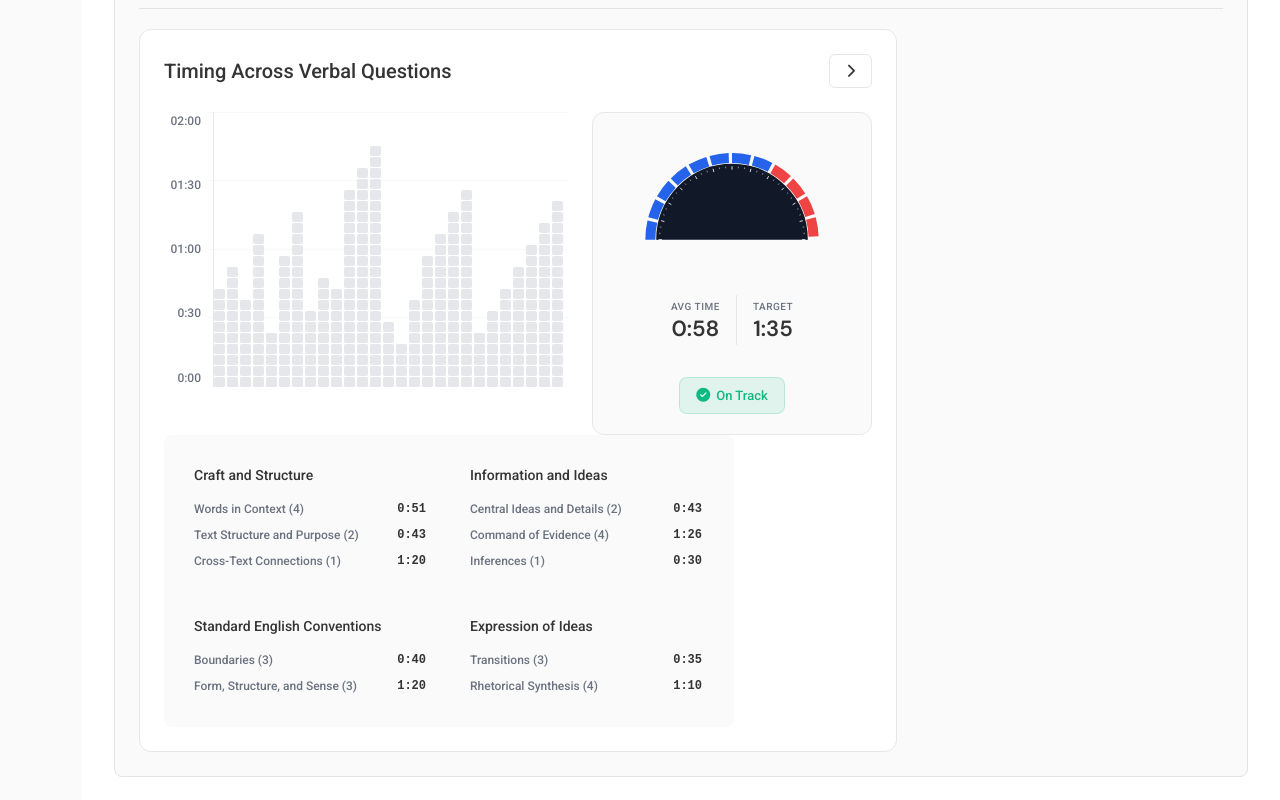
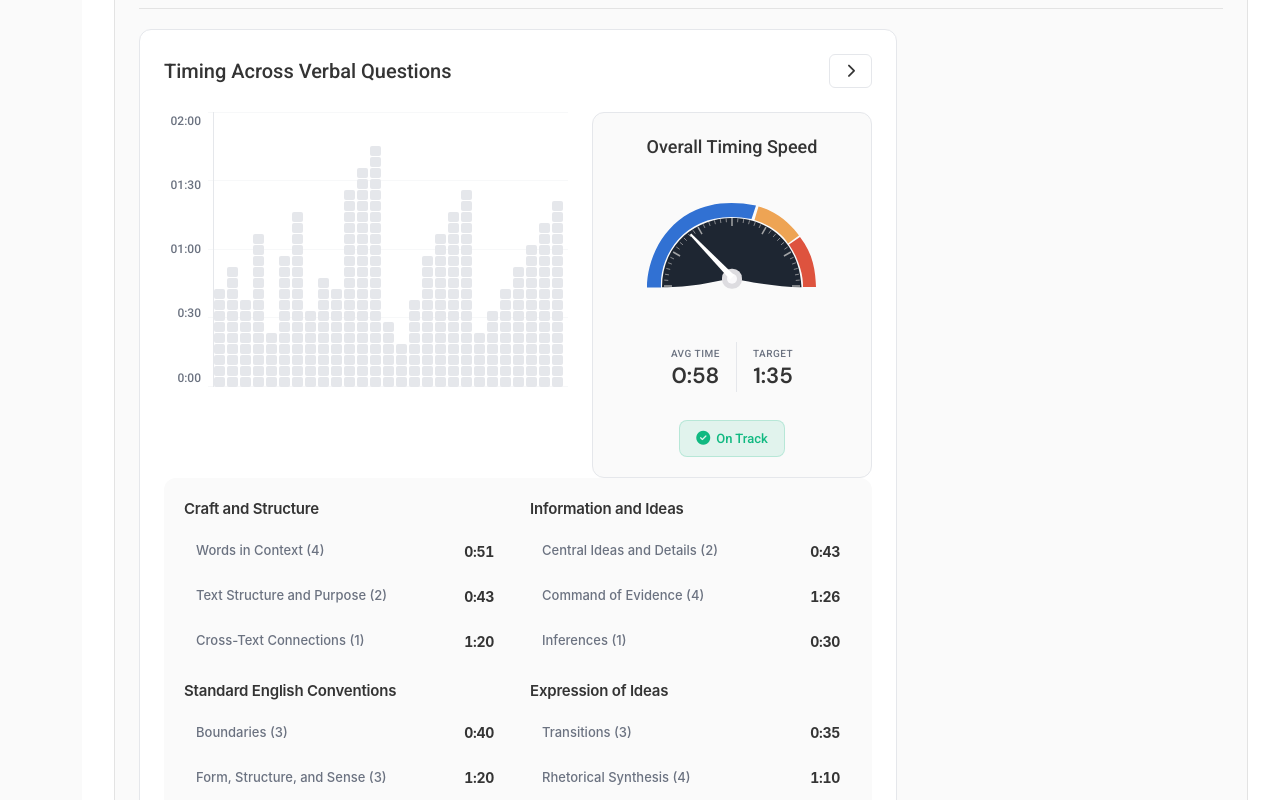
Before and after one commit to Orujhimaru/max_odyssey, a React (Vite) app: page /lab in a window 1280 px wide. Shown: the part 1060-1860 px from the top of the page. Built offline with nearby package versions, Linux system fonts and the light colour scheme; a web font is replaced by a local one.

Commit message:
spedometer fixes

```diff
--- a/src/components/QuestionTimingTracker/QuestionTimingTracker.css
+++ b/src/components/QuestionTimingTracker/QuestionTimingTracker.css
@@ -194,6 +194,70 @@
   font-size: 11px;
 }
 
+/* Subtopic Grid - Two Column Layout */
+.subtopic-grid {
+  display: grid;
+  grid-template-columns: 1fr 1fr;
+  gap: 24px;
+  padding: 20px;
+  background-color: var(--bg-secondary);
+  border-radius: 12px;
+  max-width: 900px;
+}
+
+.subtopic-column {
+  display: flex;
+  flex-direction: column;
+  gap: 20px;
+}
+
+.subtopic-category {
+  display: flex;
+  flex-direction: column;
+  gap: 8px;
+}
+
+.subtopic-category-title {
+  font-family: 'Inter', -apple-system, BlinkMacSystemFont, sans-serif;
+  font-size: 15px;
+  font-weight: 600;
+  color: var(--text-primary);
+  margin-bottom: 4px;
+  letter-spacing: -0.2px;
+}
+
+.subtopic-item {
+  display: flex;
+  justify-content: space-between;
+  align-items: center;
+  padding: 8px 12px;
+  border-radius: 6px;
+  cursor: pointer;
+  transition: all 0.2s ease;
+}
+
+.subtopic-item:hover,
+.subtopic-item.highlighted {
+  background: rgba(59, 130, 246, 0.1);
+}
+
+.subtopic-name {
+  font-family: 'Inter', -apple-system, BlinkMacSystemFont, sans-serif;
+  font-size: 13px;
+  color: var(--text-secondary);
+  font-weight: 500;
+}
+
+.subtopic-time {
+  font-family: 'Inter', -apple-system, BlinkMacSystemFont, sans-serif;
+  font-size: 14px;
+  font-weight: 700;
+  color: var(--text-primary);
+  letter-spacing: -0.3px;
+  font-variant-numeric: tabular-nums;
+}
+
+/* Legacy legend styles (keeping for math mode) */
 .legend {
   display: flex;
   flex-wrap: wrap;
@@ -290,11 +354,19 @@
   display: flex;
   flex-direction: column;
   align-items: center;
-  gap: 20px;
+  gap: 16px;
   padding: 20px;
   background: rgba(0, 0, 0, 0.02);
   border-radius: 12px;
   border: 1px solid var(--border-color);
+}
+
+.pace-section-title {
+  font-size: 18px;
+  font-weight: 600;
+  color: var(--text-primary);
+  margin: 0 0 8px 0;
+  text-align: center;
 }
 
 [data-theme="dark"] .pace-speedometer-section {
--- a/src/components/QuestionTimingTracker/QuestionTimingTracker.jsx
+++ b/src/components/QuestionTimingTracker/QuestionTimingTracker.jsx
@@ -98,6 +98,7 @@ const QuestionTimingTracker = ({
   const [tooltipPosition, setTooltipPosition] = useState({ x: 0, y: 0 });
   const [isSecondChartVisible, setIsSecondChartVisible] = useState(false);
   const [animationKey, setAnimationKey] = useState(0);
+  const [hoveredSubtopic, setHoveredSubtopic] = useState(null); // New state for subtopic hover
 
   // Determine if we're in math mode and get appropriate data
   const isMathMode = isSecondChartVisible;
@@ -117,6 +118,7 @@ const QuestionTimingTracker = ({
     setIsSecondChartVisible(!isSecondChartVisible);
     setAnimationKey((prev) => prev + 1);
     setHoveredQuestionIndex(null); // Reset hover state when switching
+    setHoveredSubtopic(null); // Reset subtopic hover
   };
 
   // Calculate average timing for each subtopic/difficulty
@@ -153,13 +155,14 @@ const QuestionTimingTracker = ({
 
   const subtopicAverages = calculateSubtopicAverages();
 
-  // Find the subtopic/difficulty of the currently hovered question
+  // Find the subtopic/difficulty of the currently hovered question OR use hoveredSubtopic
   const hoveredCategory =
-    hoveredQuestionIndex !== null
+    hoveredSubtopic ||
+    (hoveredQuestionIndex !== null
       ? isMathMode
         ? MATH_QUESTION_DIFFICULTY_MAP[hoveredQuestionIndex]?.difficulty
         : VERBAL_QUESTION_SUBTOPIC_MAP[hoveredQuestionIndex]?.subtopic
-      : null;
+      : null);
 
   // Determine if a question's category matches the hovered category
   const isQuestionInHoveredCategory = (questionIndex) => {
@@ -219,8 +222,7 @@ const QuestionTimingTracker = ({
         <h2 className="tracker-title">{currentTitle}</h2>
         <button className="toggle-chart-button" onClick={toggleChart}>
           <i
-            className={`fas fa-chevron-${
-              isSecondChartVisible ? "left" : "right"
+            className={`fas fa-chevron-${isSecondChartVisible ? "left" : "right"
               }`}
           ></i>
         </button>
@@ -268,6 +270,7 @@ const QuestionTimingTracker = ({
               {normalizedTimes.map((timeInSeconds, index) => {
                 const height = Math.min((timeInSeconds / maxTime) * 100, 100);
                 const isHighlighted = isQuestionInHoveredCategory(index);
+                const isDimmed = hoveredCategory && !isHighlighted; // Dim if category is hovered but this bar isn't in it
                 const questionData = isMathMode
                   ? MATH_QUESTION_DIFFICULTY_MAP[index]
                   : VERBAL_QUESTION_SUBTOPIC_MAP[index];
@@ -279,9 +282,8 @@ const QuestionTimingTracker = ({
                 return (
                   <div
                     key={index}
-                  className={`question-column ${
-                    isHighlighted ? "highlighted" : ""
-                  }`}
+                    className={`question-column ${isHighlighted ? "highlighted" : ""
+                      } ${isDimmed ? "dimmed" : ""}`}
                     style={{ height: "100%" }}
                     onMouseEnter={(e) => handleMouseEnter(index, e)}
                   >
@@ -316,8 +318,13 @@ const QuestionTimingTracker = ({
 
         {/* Speedometer Section */}
         <div className="pace-speedometer-section">
+          <h3 className="pace-section-title">Overall Timing Speed</h3>
           <div className="speedometer-wrapper">
-            <SpeedometerIcon ratio={speedometerRatio} />
+            <SpeedometerIcon
+              ratio={speedometerRatio}
+              avgTime={avgTime}
+              targetTime={targetTime}
+            />
           </div>
 
           <div className="pace-stats-compact">
@@ -419,10 +426,11 @@ const QuestionTimingTracker = ({
         </div>
       )}
 
-      {/* Legend */}
+      {/* Subtopic Grid / Legend */}
+      {isMathMode ? (
+        // Math Mode - keep existing legend
         <div className="legend">
-        {isMathMode
-          ? MATH_DIFFICULTY_DATA.map((difficulty, idx) => {
+          {MATH_DIFFICULTY_DATA.map((difficulty, idx) => {
             const averageTime = subtopicAverages[difficulty.name] || 0;
             const formattedTime = formatTime(Math.round(averageTime));
             const isDifficultyHighlighted =
@@ -431,9 +439,10 @@ const QuestionTimingTracker = ({
             return (
               <div
                 key={idx}
-                  className={`legend-group ${
-                    isDifficultyHighlighted ? "highlighted" : ""
+                className={`legend-group ${isDifficultyHighlighted ? "highlighted" : ""
                   }`}
+                onMouseEnter={() => setHoveredSubtopic(difficulty.name)}
+                onMouseLeave={() => setHoveredSubtopic(null)}
               >
                 <h4 className="legend-group-title">{difficulty.name}</h4>
                 <div className="legend-items">
@@ -448,22 +457,19 @@ const QuestionTimingTracker = ({
                 </div>
               </div>
             );
-            })
-          : VERBAL_SUBTOPIC_DATA.map((mainTopic, idx) => {
-              // Check if any subtopic in this main topic is currently hovered
-              const isMainTopicHighlighted = mainTopic.subtopics.some(
-                (subtopic) => subtopic.name === hoveredCategory
-              );
-
-              return (
-                <div
-                  key={idx}
-                  className={`legend-group ${
-                    isMainTopicHighlighted ? "highlighted" : ""
-                  }`}
-                >
-                  <h4 className="legend-group-title">{mainTopic.name}</h4>
-                  <div className="legend-items">
+          })}
+        </div>
+      ) : (
+        // Verbal Mode - new two-column subtopic grid
+        <div className="subtopic-grid">
+          {/* Column 1: Craft and Structure + Standard English Conventions */}
+          <div className="subtopic-column">
+            {[
+              VERBAL_SUBTOPIC_DATA[0], // Craft and Structure
+              VERBAL_SUBTOPIC_DATA[2], // Standard English Conventions
+            ].map((mainTopic, idx) => (
+              <div key={idx} className="subtopic-category">
+                <h4 className="subtopic-category-title">{mainTopic.name}</h4>
                 {mainTopic.subtopics.map((subtopic, sIdx) => {
                   const averageTime = subtopicAverages[subtopic.name] || 0;
                   const formattedTime = formatTime(Math.round(averageTime));
@@ -473,26 +479,56 @@ const QuestionTimingTracker = ({
                   return (
                     <div
                       key={sIdx}
-                          className={`legend-item ${
-                            isSubtopicHighlighted ? "highlighted" : ""
+                      className={`subtopic-item ${isSubtopicHighlighted ? "highlighted" : ""
                         }`}
+                      onMouseEnter={() => setHoveredSubtopic(subtopic.name)}
+                      onMouseLeave={() => setHoveredSubtopic(null)}
                     >
-                          <div className="legend-content">
-                            <span className="legend-text">
+                      <span className="subtopic-name">
                         {subtopic.name} ({subtopic.questions})
                       </span>
-                            <span className="legend-timing">
-                              {formattedTime}
-                            </span>
-                          </div>
+                      <span className="subtopic-time">{formattedTime}</span>
                     </div>
                   );
                 })}
               </div>
+            ))}
+          </div>
+
+          {/* Column 2: Information and Ideas + Expression of Ideas */}
+          <div className="subtopic-column">
+            {[
+              VERBAL_SUBTOPIC_DATA[1], // Information and Ideas
+              VERBAL_SUBTOPIC_DATA[3], // Expression of Ideas
+            ].map((mainTopic, idx) => (
+              <div key={idx} className="subtopic-category">
+                <h4 className="subtopic-category-title">{mainTopic.name}</h4>
+                {mainTopic.subtopics.map((subtopic, sIdx) => {
+                  const averageTime = subtopicAverages[subtopic.name] || 0;
+                  const formattedTime = formatTime(Math.round(averageTime));
+                  const isSubtopicHighlighted =
+                    hoveredCategory === subtopic.name;
+
+                  return (
+                    <div
+                      key={sIdx}
+                      className={`subtopic-item ${isSubtopicHighlighted ? "highlighted" : ""
+                        }`}
+                      onMouseEnter={() => setHoveredSubtopic(subtopic.name)}
+                      onMouseLeave={() => setHoveredSubtopic(null)}
+                    >
+                      <span className="subtopic-name">
+                        {subtopic.name} ({subtopic.questions})
+                      </span>
+                      <span className="subtopic-time">{formattedTime}</span>
                     </div>
                   );
                 })}
               </div>
+            ))}
+          </div>
+        </div>
+      )}
     </div>
   );
 };
--- a/src/components/SpeedometerIcon/SpeedometerIcon.jsx
+++ b/src/components/SpeedometerIcon/SpeedometerIcon.jsx
@@ -1,39 +1,77 @@
 import React from "react";
 import "./SpeedometerIcon.css";
+import speedometerBg from "../../assets/spedometer_bg.svg";
+import speedometerColors from "../../assets/spedometer_colors.svg";
 
-const SpeedometerIcon = React.memo(({ ratio }) => {
-  const [currentAngle, setCurrentAngle] = React.useState(-180);
+// ========== POSITIONING CONSTANTS - ADJUST THESE VALUES ==========
+const COLORS_POSITION = {
+  x: 13,
+  y: 14,
+  width: 173,
+  height: 85,
+};
+
+const BG_POSITION = {
+  x: 30,
+  y: 29,
+  width: 140,
+  height: 71,
+};
+
+// Tick mark (white indicator lines) positioning
+const TICK_MARKS = {
+  centerX: 100,           // X position of tick mark center
+  centerY: 97,           // Y position of tick mark center
+  rotation: -90,            // Rotation offset in degrees (positive = clockwise)
+  outerRadius: 68,        // Outer edge of tick marks
+  innerRadiusLarge: 60,   // Inner edge for major ticks (every 30 degrees)
+  innerRadiusSmall: 64,   // Inner edge for minor ticks
+  strokeWidthLarge: 1.5,  // Line thickness for major ticks
+  strokeWidthSmall: 0.8,  // Line thickness for minor ticks
+  color: "#a2a3a5ff",       // Tick mark color
+};
+
+// Needle positioning and design
+const NEEDLE = {
+  centerX: 125,           // X position of needle pivot point
+  centerY: 30,            // Y position of needle pivot point (matches white circle center)
+  length: 60,             // Length of the needle
+  baseWidth: 6,           // Width at the base (bottom)
+  tipWidth: 2,            // Width at the tip (top)
+  color: "#ffffff",       // Needle color
+
+};
+// ==================================================================
+
+const SpeedometerIcon = React.memo(({ ratio, avgTime, targetTime }) => {
+  const [currentAngle, setCurrentAngle] = React.useState(-90);
   const [isAnimating, setIsAnimating] = React.useState(false);
   const firstRender = React.useRef(true);
   const prevRatio = React.useRef(ratio);
 
   React.useEffect(() => {
-    // Calculate target angle based on ratio to target time
-    const actualTime = ratio;
-    const TARGET_TIME = 80; // Reference target time
-    const normalizedRatio = actualTime / TARGET_TIME; // 1.0 means on target
-
-    // Map the ratio to an angle:
-    // ratio < 0.7 (fast) -> blue section (-180 to -120)
-    // ratio 0.7-1.0 (good) -> purple section (-120 to -60)
-    // ratio > 1.0 (slow) -> red section (-60 to 0)
+    // Calculate target angle based on ratio
     let targetAngle;
-    if (normalizedRatio <= 0.7) {
-      // Fast - blue section
-      targetAngle = -180 + (normalizedRatio / 0.7) * 60;
-    } else if (normalizedRatio <= 1.0) {
-      // On target - purple section
-      targetAngle = -120 + ((normalizedRatio - 0.7) / 0.3) * 60;
+    if (ratio <= 0.8) {
+      // Blue section: -90 to -30 degrees
+      targetAngle = -90 + (ratio / 0.8) * 60;
+    } else if (ratio <= 1.0) {
+      // Orange section: -30 to 0 degrees
+      targetAngle = -30 + ((ratio - 0.8) / 0.2) * 30;
     } else {
-      // Slow - red section
-      targetAngle = -60 + Math.min((normalizedRatio - 1.0) / 0.5, 1) * 60;
+      // Red section: 0 to 90 degrees
+      targetAngle = Math.min((ratio - 1.0) * 90, 90);
     }
 
-    // Only animate if this is not the first render and ratio has changed
+    // On first render, start animation from -90
     if (firstRender.current) {
-      setCurrentAngle(targetAngle);
       firstRender.current = false;
-      prevRatio.current = ratio;
+      // Small delay to ensure the initial state is rendered before animating
+      setTimeout(() => {
+        setIsAnimating(true);
+        setCurrentAngle(targetAngle);
+        setTimeout(() => setIsAnimating(false), 1500);
+      }, 100);
       return;
     }
 
@@ -48,7 +86,7 @@ const SpeedometerIcon = React.memo(({ ratio }) => {
     // End animation after duration
     const timer = setTimeout(() => {
       setIsAnimating(false);
-    }, 1200);
+    }, 1500);
 
     return () => clearTimeout(timer);
   }, [ratio]);
@@ -56,17 +94,17 @@ const SpeedometerIcon = React.memo(({ ratio }) => {
   // Generate tick marks
   const createTickMarks = () => {
     const ticks = [];
-    for (let i = 0; i <= 180; i += 5) {
-      const isLargeTick = i % 15 === 0;
-      const angle = i - 180;
+    for (let i = 0; i <= 36; i++) {
+      const angle = -90 + (i * 5) + TICK_MARKS.rotation;
       const radian = (angle * Math.PI) / 180;
-      const outerRadius = 44; // Increased to match new background size
-      const innerRadius = isLargeTick ? 42 : 43; // Keeping ticks short but moved out
+      const isLargeTick = i % 6 === 0;
+      const outerRadius = TICK_MARKS.outerRadius;
+      const innerRadius = isLargeTick ? TICK_MARKS.innerRadiusLarge : TICK_MARKS.innerRadiusSmall;
 
-      const x1 = 60 + innerRadius * Math.cos(radian);
-      const y1 = 60 + innerRadius * Math.sin(radian);
-      const x2 = 60 + outerRadius * Math.cos(radian);
-      const y2 = 60 + outerRadius * Math.sin(radian);
+      const x1 = TICK_MARKS.centerX + innerRadius * Math.cos(radian);
+      const y1 = TICK_MARKS.centerY + innerRadius * Math.sin(radian);
+      const x2 = TICK_MARKS.centerX + outerRadius * Math.cos(radian);
+      const y2 = TICK_MARKS.centerY + outerRadius * Math.sin(radian);
 
       ticks.push(
         <line
@@ -75,104 +113,60 @@ const SpeedometerIcon = React.memo(({ ratio }) => {
           y1={y1}
           x2={x2}
           y2={y2}
-          stroke="white"
-          strokeWidth={isLargeTick ? 0.5 : 0.3}
+          stroke={TICK_MARKS.color}
+          strokeWidth={isLargeTick ? TICK_MARKS.strokeWidthLarge : TICK_MARKS.strokeWidthSmall}
         />
       );
     }
     return ticks;
   };
 
-  // Generate the segmented blocks around the perimeter
-  const createSegments = () => {
-    const segments = [];
-    const segmentCount = 12;
-    const segmentAngle = 180 / segmentCount;
-    const outerRadius = 52;
-    const innerRadius = 46;
-    const center = { x: 60, y: 60 };
-
-    for (let i = 0; i < segmentCount; i++) {
-      // Calculate color based on position
-      let color;
-      if (i < segmentCount * 0.6) {
-        color = "#2563EB"; // Blue for first 60%
-      } else if (i < segmentCount * 0.8) {
-        color = "#EF4444"; // Purple for next 20%
-      } else {
-        color = "#EF4444"; // Red for last 20%
-      }
-
-      const startAngle = -180 + i * segmentAngle;
-      const endAngle = startAngle + segmentAngle * 0.85;
-
-      const startRadOuter = (startAngle * Math.PI) / 180;
-      const endRadOuter = (endAngle * Math.PI) / 180;
-      const startRadInner = startRadOuter;
-      const endRadInner = endRadOuter;
-
-      // Calculate points using arc paths
-      const x1 = center.x + innerRadius * Math.cos(startRadInner);
-      const y1 = center.y + innerRadius * Math.sin(startRadInner);
-      const x2 = center.x + outerRadius * Math.cos(startRadOuter);
-      const y2 = center.y + outerRadius * Math.sin(startRadOuter);
-      const x3 = center.x + outerRadius * Math.cos(endRadOuter);
-      const y3 = center.y + outerRadius * Math.sin(endRadOuter);
-      const x4 = center.x + innerRadius * Math.cos(endRadInner);
-      const y4 = center.y + innerRadius * Math.sin(endRadInner);
-
-      // Create path with arcs for curved edges
-      const path = `
-        M ${x1} ${y1}
-        L ${x2} ${y2}
-        A ${outerRadius} ${outerRadius} 0 0 1 ${x3} ${y3}
-        L ${x4} ${y4}
-        A ${innerRadius} ${innerRadius} 0 0 0 ${x1} ${y1}
-        Z
-      `;
-
-      segments.push(<path key={`segment-${i}`} d={path} fill={color} />);
-    }
-    return segments;
+  // Format time helper
+  const formatTime = (seconds) => {
+    const minutes = Math.floor(seconds / 60);
+    const remainingSeconds = seconds % 60;
+    return `${minutes}:${remainingSeconds.toString().padStart(2, "0")}`;
   };
 
   return (
-    <svg viewBox="0 0 120 70" className="speedometer-icon">
-      {/* Dark semicircle background */}
-      <path
-        d="M 15 60 A 45 45 0 0 1 105 60"
-        fill="#111827"
-        stroke="#111827"
-        strokeWidth="1"
+    <svg viewBox="0 0 200 120" className="speedometer-icon">
+      {/* Custom color segments from SVG file */}
+      <image
+        href={speedometerColors}
+        x={COLORS_POSITION.x}
+        y={COLORS_POSITION.y}
+        width={COLORS_POSITION.width}
+        height={COLORS_POSITION.height}
+        preserveAspectRatio="xMidYMid meet"
       />
 
-      {/* Segmented blocks around the perimeter */}
-      {createSegments()}
+      {/* Custom background from SVG file */}
+      <image
+        href={speedometerBg}
+        x={BG_POSITION.x}
+        y={BG_POSITION.y}
+        width={BG_POSITION.width}
+        height={BG_POSITION.height}
+        preserveAspectRatio="xMidYMid meet"
+      />
 
       {/* Tick marks */}
       {createTickMarks()}
 
       {/* Needle */}
       <g
-        transform={`rotate(${currentAngle + 90}, 60, 60)`}
+        transform={`rotate(${currentAngle}, ${NEEDLE.centerX}, ${NEEDLE.centerY})`}
         className={`speedometer-needle-group ${isAnimating ? "animating" : ""}`}
       >
-        <line
-          x1="60"
-          y1="60"
-          x2="60"
-          y2="30"
-          stroke="white"
-          strokeWidth="1.5"
-          strokeLinecap="round"
-        />
-        <circle
-          cx="60"
-          cy="60"
-          r="3"
-          fill="#111827"
-          stroke="white"
-          strokeWidth="1"
+        {/* Main needle - tapered shape */}
+        <polygon
+          points={`
+            ${NEEDLE.centerX - NEEDLE.baseWidth / 2},${NEEDLE.centerY}
+            ${NEEDLE.centerX + NEEDLE.baseWidth / 2},${NEEDLE.centerY}
+            ${NEEDLE.centerX + NEEDLE.tipWidth / 2},${NEEDLE.centerY - NEEDLE.length}
+            ${NEEDLE.centerX - NEEDLE.tipWidth / 2},${NEEDLE.centerY - NEEDLE.length}
+          `}
+          fill={NEEDLE.color}
         />
       </g>
     </svg>
```
Also changed, not shown: src/assets/spedometer_bg.svg (added), src/assets/spedometer_colors.svg (added), src/components/SpeedometerIcon/SpeedometerIcon.css (line endings or trailing spaces). Lines whose indentation alone changed are shown as unchanged.
